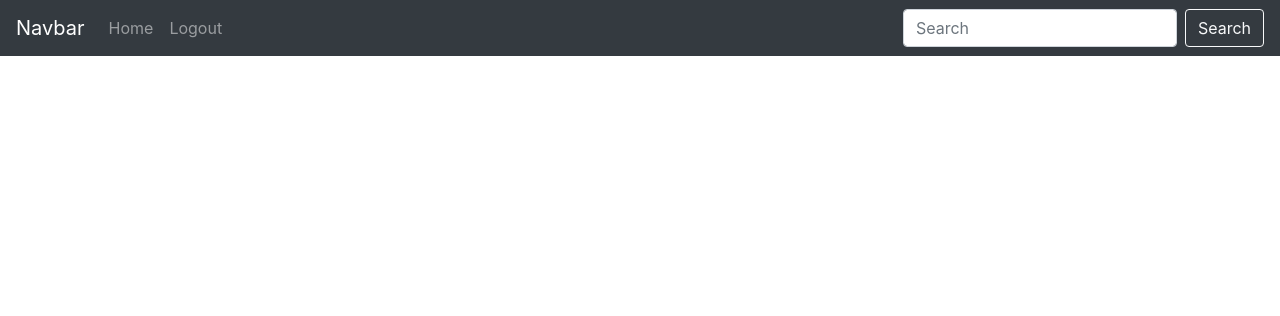
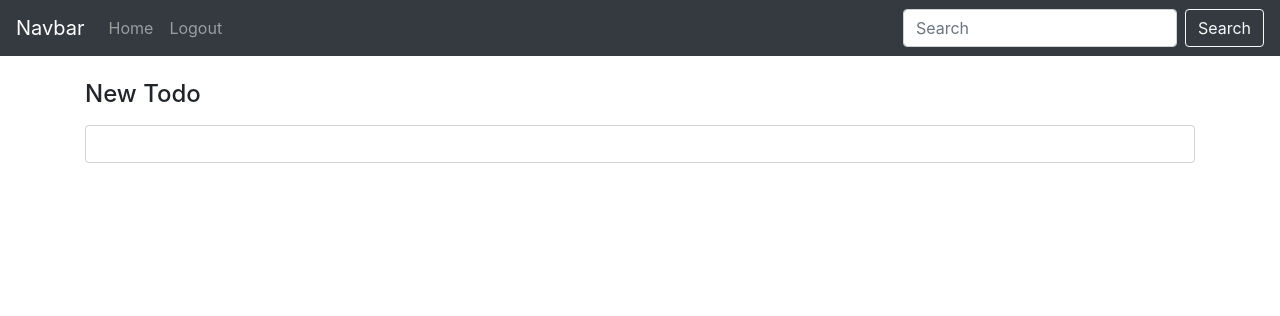
Before and after one commit to j584lee98/flask-auth, a Flask app: page / in a window 1280 px wide. Shown: the top 316 px of the page. Run offline with Flask 2, Linux system fonts and the light colour scheme; the visitor is signed in with stand-in values (Sample User, id 1); data comes from the database, SQL or seed files in the repository; data that the repository does not hold is empty; some libraries are stand-ins or nearby versions.

Commit message:
Add new todo functionality with todo list display

```diff
--- a/mysite/templates/home.html
+++ b/mysite/templates/home.html
@@ -1,19 +1,20 @@
-{% extends "base.html" %} {% block title %}Home{% endblock %}
+{% extends "base.html" %} {% block title %}Home{% endblock %}{% block container
+%}
 <form method="POST">
-  <h4 class="mb-3">Login</h4>
+  <h4 class="mb-3">New Todo</h4>
   <div class="mb-3">
-    <label for="email" class="form-label">Email address</label>
-    <input
-      type="email"
-      class="form-control"
-      id="email"
-      name="email"
-      aria-describedby="emailHelp"
-    />
+    <input type="text" class="form-control" id="todo" name="todo" />
   </div>
-  <div class="mb-3">
-    <label for="password" class="form-label">Password</label>
-    <input type="password" class="form-control" id="password" name="password" />
-  </div>
-  <button type="submit" class="btn btn-primary">Login</button>
 </form>
+<div class="list-group">
+  {% for todo in current_user.todos %}
+  <a href="#" class="list-group-item list-group-item-action">
+    <div class="d-flex w-100 justify-content-between">
+      <h5 class="mb-1">{{ todo.todo }}</h5>
+      <small>{{ todo.date }}</small>
+    </div>
+    <p class="mb-1">Some placeholder content in a paragraph.</p>
+  </a>
+  {% endfor %}
+</div>
+{% endblock %}
--- a/mysite/views.py
+++ b/mysite/views.py
@@ -1,9 +1,19 @@
-from flask import Blueprint, render_template
+from flask import Blueprint, render_template, request, flash
 from flask_login import login_required, current_user
+
+from . import db
+from .models import Todo
 
 views = Blueprint('views', __name__)
 
-@views.route('/')
+@views.route('/', methods=['GET', 'POST'])
 @login_required
 def home():
+  if request.method == 'POST':
+    todo = request.form.get('todo')
+    new_todo = Todo(todo=todo, user_id=current_user.id)
+    db.session.add(new_todo)
+    db.session.commit()
+    flash('Todo created successfully!', category='success')
+
   return render_template("home.html")
```
